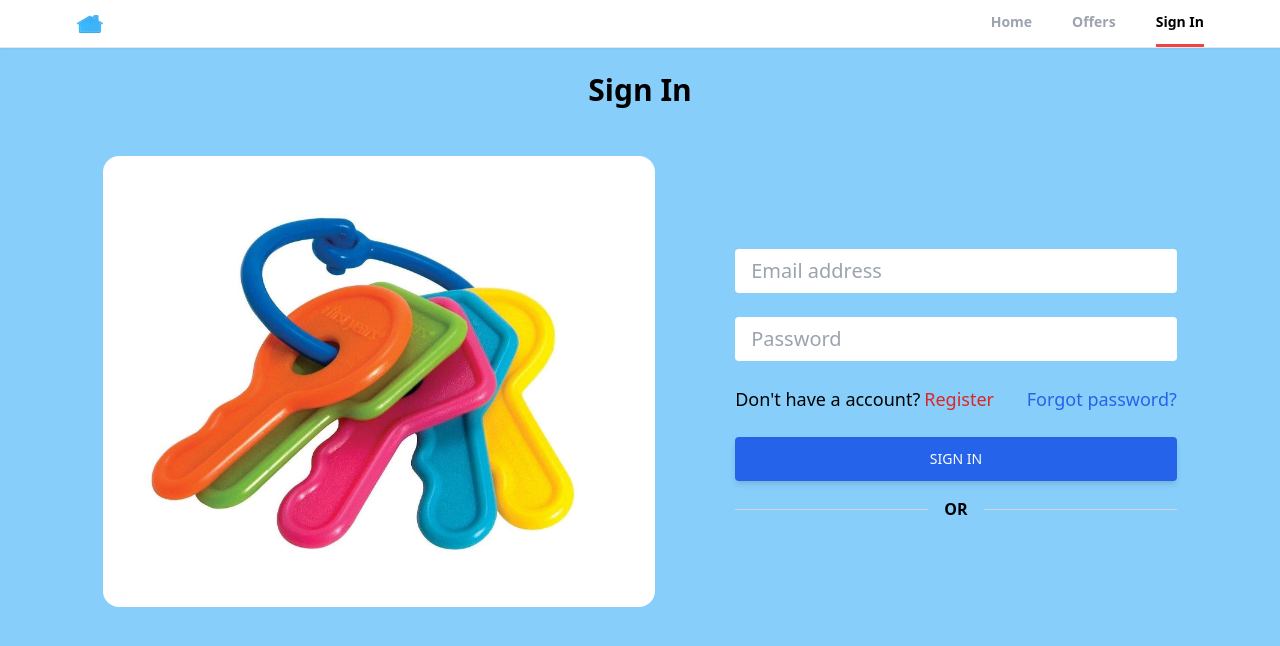
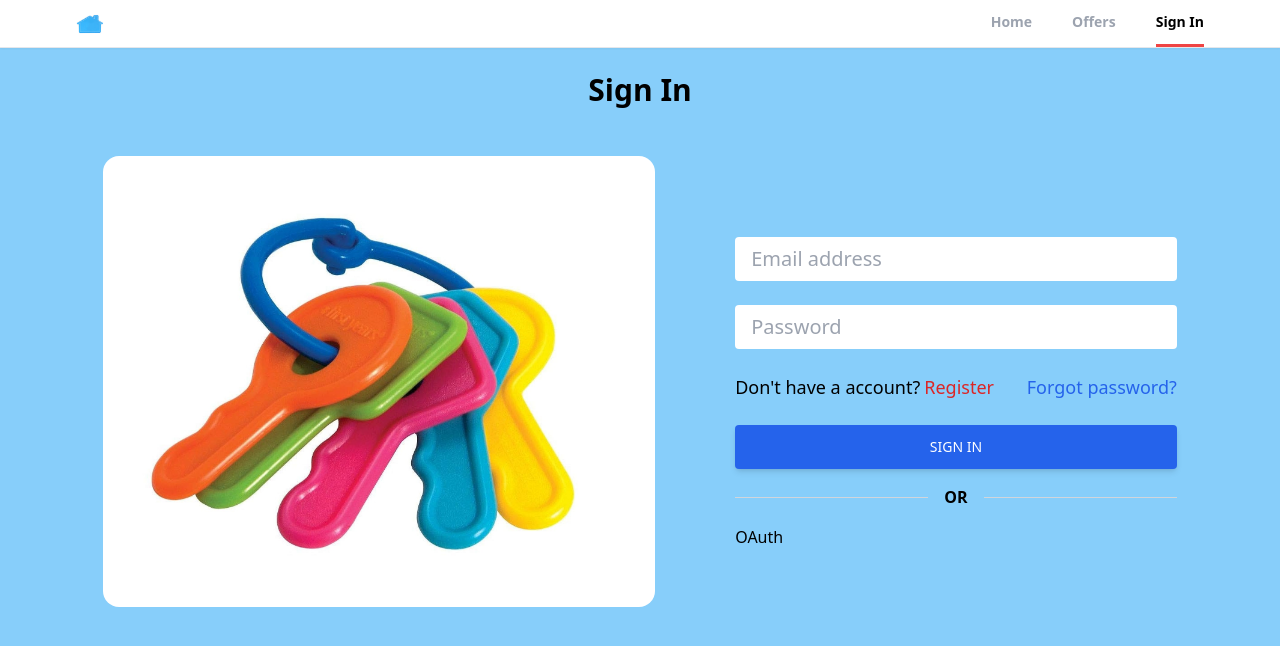
Before and after one commit to delafuent3/gh-mcsd6-project, a React (Create React App) app: page /sign-in in a window 1280 px wide. Shown: the top 646 px of the page. Built offline with nearby package versions, Linux system fonts and the light colour scheme.

Commit message:
Task 6a - Create OAuth component and add it to sign in page

```diff
--- /dev/null
+++ b/src/components/OAuth.jsx
@@ -0,0 +1,5 @@
+export default function OAuth() {
+    return (
+        <div>OAuth</div>
+    )
+}
--- a/src/pages/SignIn.jsx
+++ b/src/pages/SignIn.jsx
@@ -3,6 +3,9 @@ import keyImage from "../images/login_key.jpg"
 
 // Import Libraries
 import {Link} from "react-router-dom";
+
+// Import Components
+import OAuth from "../components/OAuth";
 
 export default function SignIn() {
     return (
@@ -61,19 +64,20 @@ export default function SignIn() {
                             </p>
                         </div>
 
-                        {/* -------------------------------------------------------------------- BUTTON - SIGN IN ---------- */}
+                        {/* ------------------------------------------------------------ BUTTON - SIGN IN ---------- */}
                         <button
                             className="w-full bg-blue-600 text-white px-7 py-3 text-sm font-medium uppercase rounded shadow-md hover:bg-blue-700 transition duration-150 ease-in-out hover:shadow-lg active:bg-blue-800"
                         >
                             Sign in
                         </button>
 
-                        {/* ---------------------------------------------------------------------- PARAGRAPH - OR ---------- */}
+                        {/* -------------------------------------------------------------- PARAGRAPH - OR ---------- */}
                         <div className="flex items-center  my-4 before:border-t before:flex-1 before:border-gray-300 after:border-t after:flex-1 after:border-gray-300">
                             <p className="text-center font-semibold mx-4">OR</p>
                         </div>
 
-
+                        {/* ----------------------------------------------------------- COMPONENT - OAuth ---------- */}
+                        <OAuth/>
                     </form>
                 </div>
 
```
